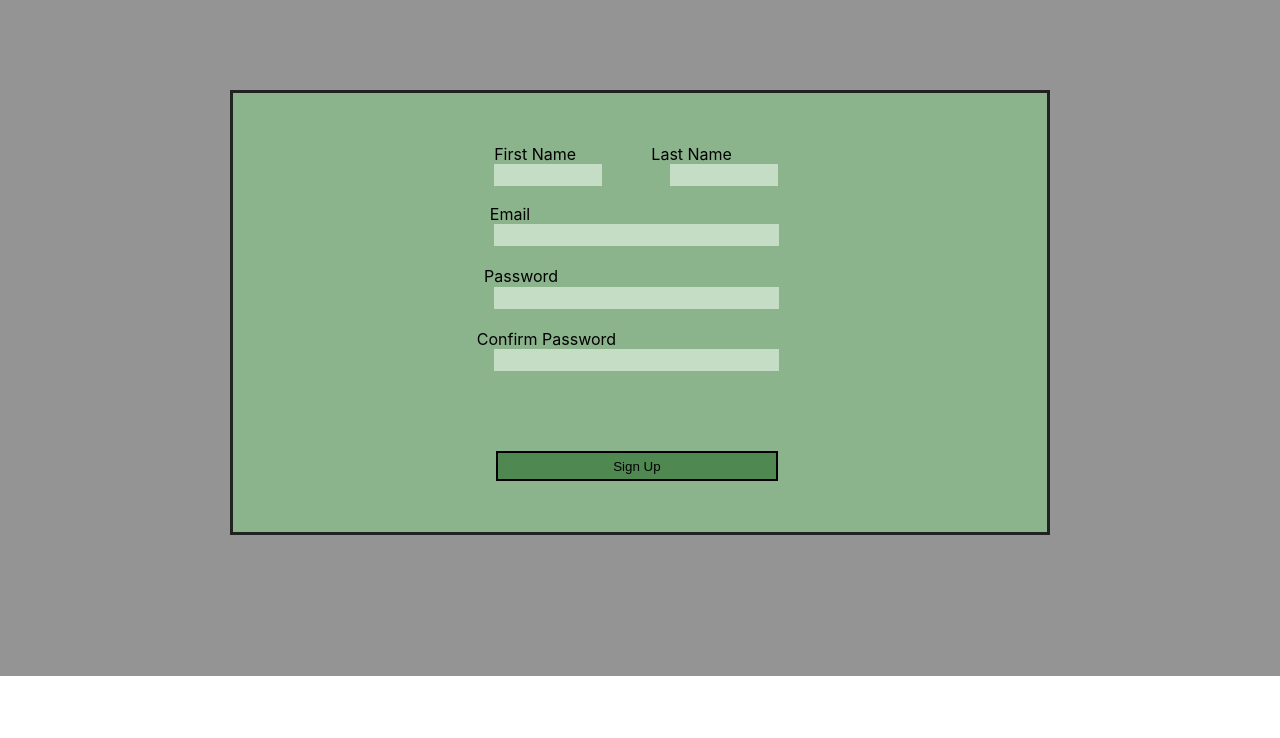
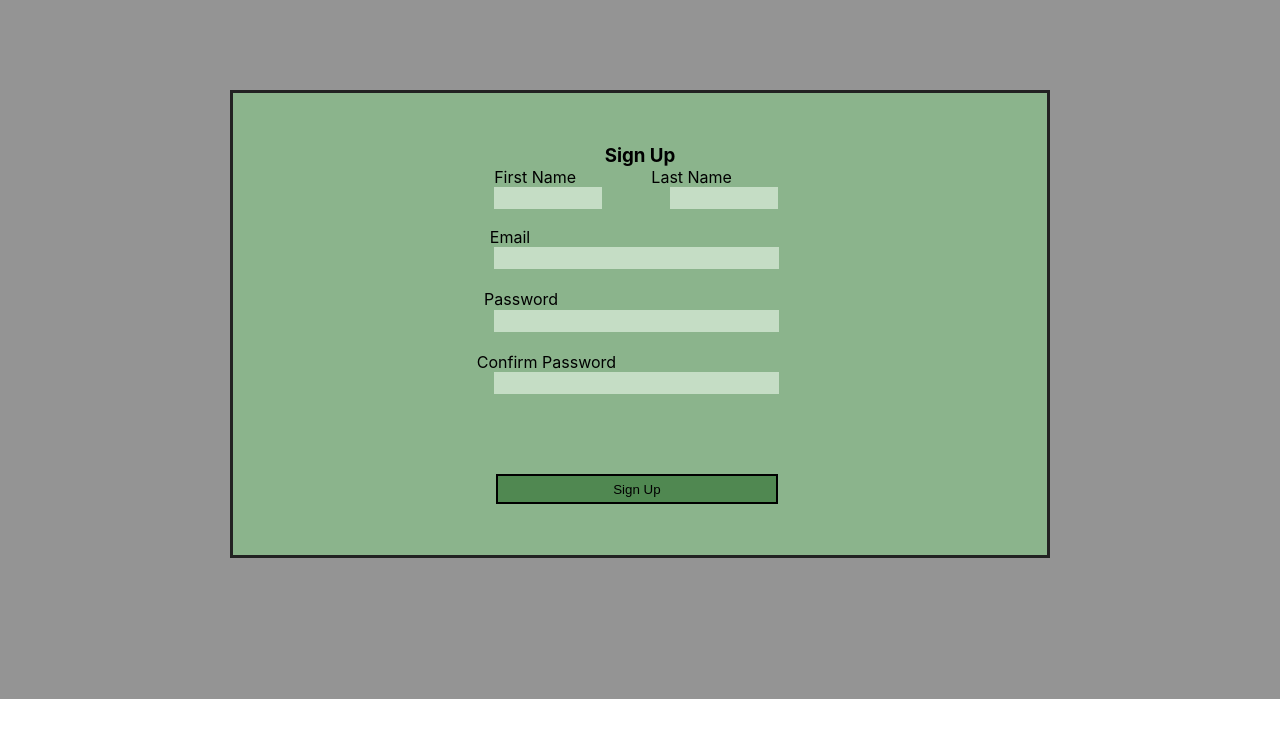
Before and after one commit to Bstuart77/Checklist_418, a React (Create React App) app: page /signup in a window 1280 px wide. Shown: the top 738 px of the page. Built offline with nearby package versions, Linux system fonts and the light colour scheme.

Commit message:
Added h3 tag for Sign Up

```diff
--- a/src/SignUp.js
+++ b/src/SignUp.js
@@ -41,6 +41,7 @@ function SignUp() {
     return (
         <div className="SignUpBody">
             <div className="SignUpClass">
+                <h3 className='SignUpText'> Sign Up</h3>
                 <form>
                     <label className="FirstNameLabel">First Name</label>
                     <label className="LastNameLabel"> Last Name</label>
```
